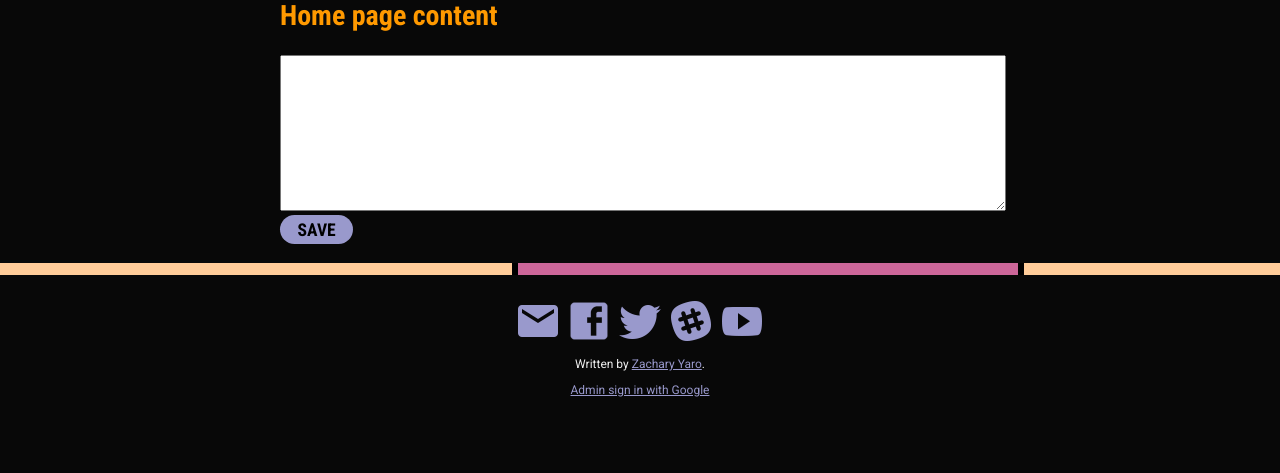
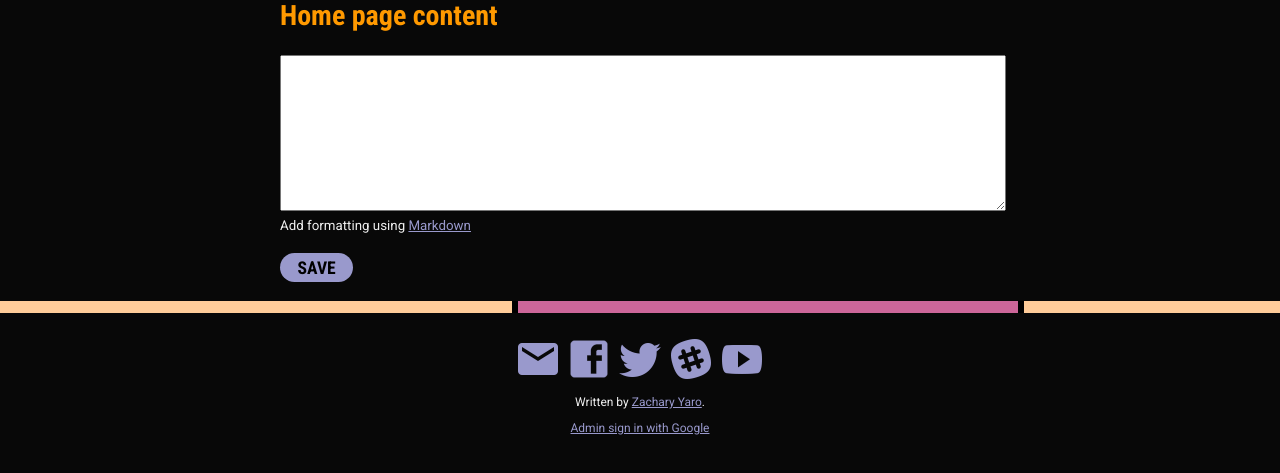
Before and after one commit to RITSTARClub/star-site, a Python web app: template templates/admin.html in a window 1280 px wide. Shown: the part 247-720 px from the top of the page. Run offline with Jinja, Linux system fonts and the light colour scheme; the template is opened without the code that fills it, so the values that code supplies are empty.

Commit message:
Add Markdown help link to admin page

```diff
--- a/templates/admin.html
+++ b/templates/admin.html
@@ -8,6 +8,9 @@
 	<form method="POST">
 		<textarea name="home_text" style="width: 100%;" rows="10">{{ home_text }}</textarea>
 		<br />
+		<small>Add formatting using <a href="http://support.mashery.com/docs/customizing_your_portal/Markdown_Cheat_Sheet" target="_blank">Markdown</a></small>
+		<br />
+		<br />
 		<button type="submit">Save</button>
 		<br />
 		<br />
```
